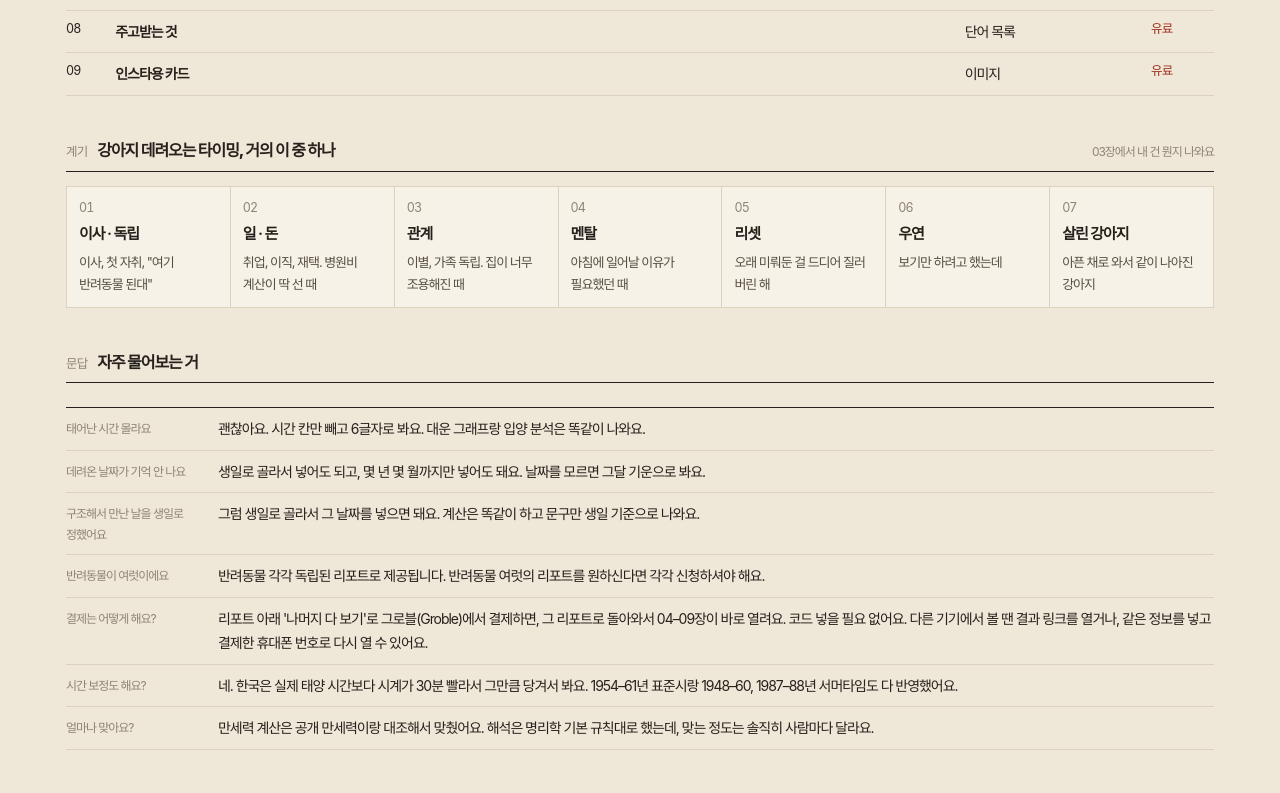
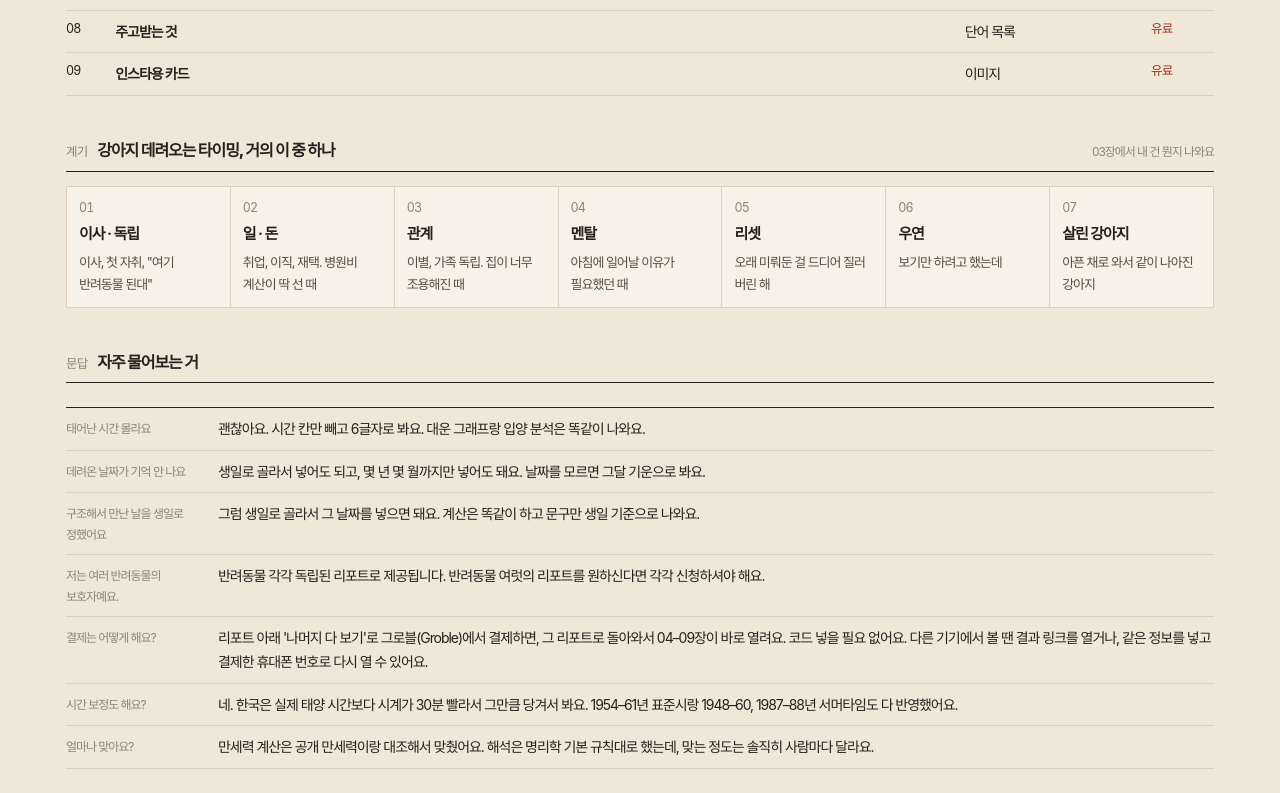
Before and after one commit to hubhub5/zoosa, a website built with Vite: page index.html in a window 1280 px wide. Shown: the part 1744-2537 px from the top of the page. Built offline with nearby package versions, Linux system fonts and the light colour scheme; a web font is replaced by a local one.

Commit message:
FAQ 질문 문구 수정
Co-Authored-By: Claude Opus 5.5 <noreply@anthropic.com>

```diff
--- a/index.html
+++ b/index.html
@@ -111,7 +111,7 @@
       <div class="row"><span>태어난 시간 몰라요</span><span>괜찮아요. 시간 칸만 빼고 6글자로 봐요. 대운 그래프랑 입양 분석은 똑같이 나와요.</span></div>
       <div class="row"><span>데려온 날짜가 기억 안 나요</span><span>생일로 골라서 넣어도 되고, 몇 년 몇 월까지만 넣어도 돼요. 날짜를 모르면 그달 기운으로 봐요.</span></div>
       <div class="row"><span>구조해서 만난 날을 생일로 정했어요</span><span>그럼 생일로 골라서 그 날짜를 넣으면 돼요. 계산은 똑같이 하고 문구만 생일 기준으로 나와요.</span></div>
-      <div class="row"><span>반려동물이 여럿이에요</span><span>반려동물 각각 독립된 리포트로 제공됩니다. 반려동물 여럿의 리포트를 원하신다면 각각 신청하셔야 해요.</span></div>
+      <div class="row"><span>저는 여러 반려동물의 보호자예요.</span><span>반려동물 각각 독립된 리포트로 제공됩니다. 반려동물 여럿의 리포트를 원하신다면 각각 신청하셔야 해요.</span></div>
       <div class="row"><span>결제는 어떻게 해요?</span><span>리포트 아래 '나머지 다 보기'로 그로블(Groble)에서 결제하면, 그 리포트로 돌아와서 04–09장이 바로 열려요. 코드 넣을 필요 없어요. 다른 기기에서 볼 땐 결과 링크를 열거나, 같은 정보를 넣고 결제한 휴대폰 번호로 다시 열 수 있어요.</span></div>
       <div class="row"><span>시간 보정도 해요?</span><span>네. 한국은 실제 태양 시간보다 시계가 30분 빨라서 그만큼 당겨서 봐요. 1954–61년 표준시랑 1948–60, 1987–88년 서머타임도 다 반영했어요.</span></div>
       <div class="row"><span>얼마나 맞아요?</span><span>만세력 계산은 공개 만세력이랑 대조해서 맞췄어요. 해석은 명리학 기본 규칙대로 했는데, 맞는 정도는 솔직히 사람마다 달라요.</span></div>
```
